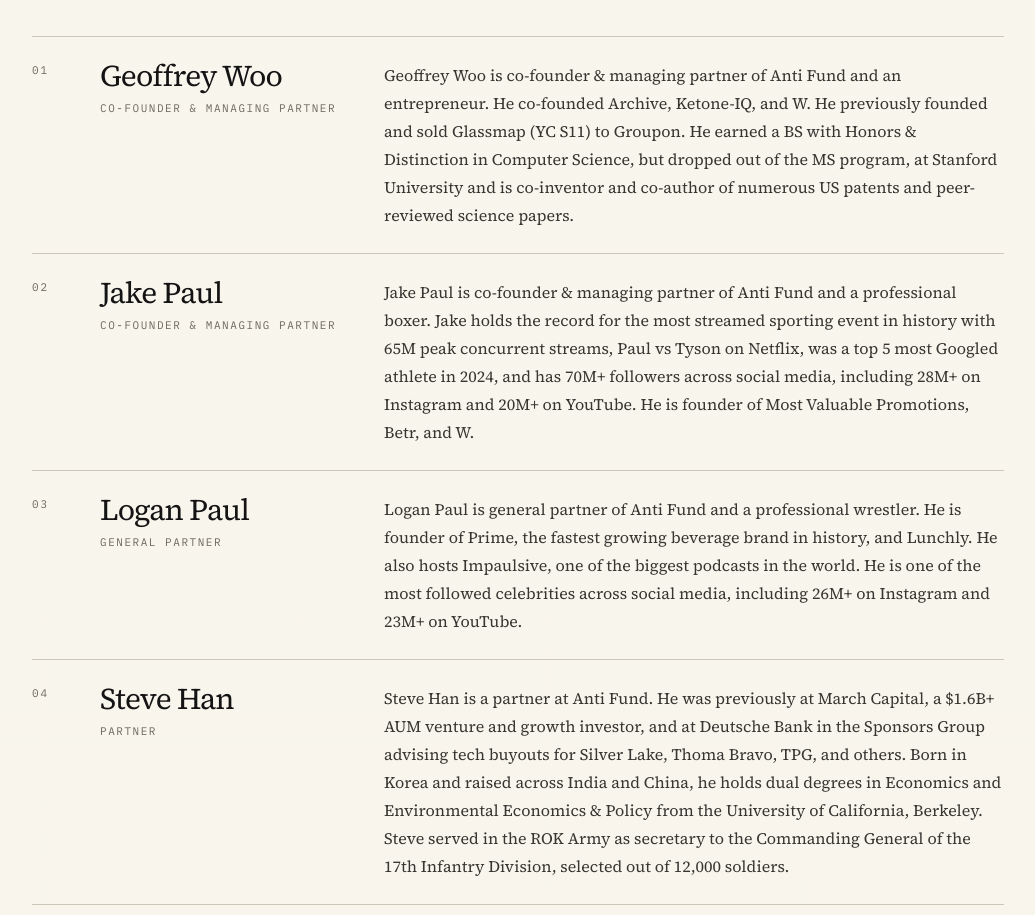
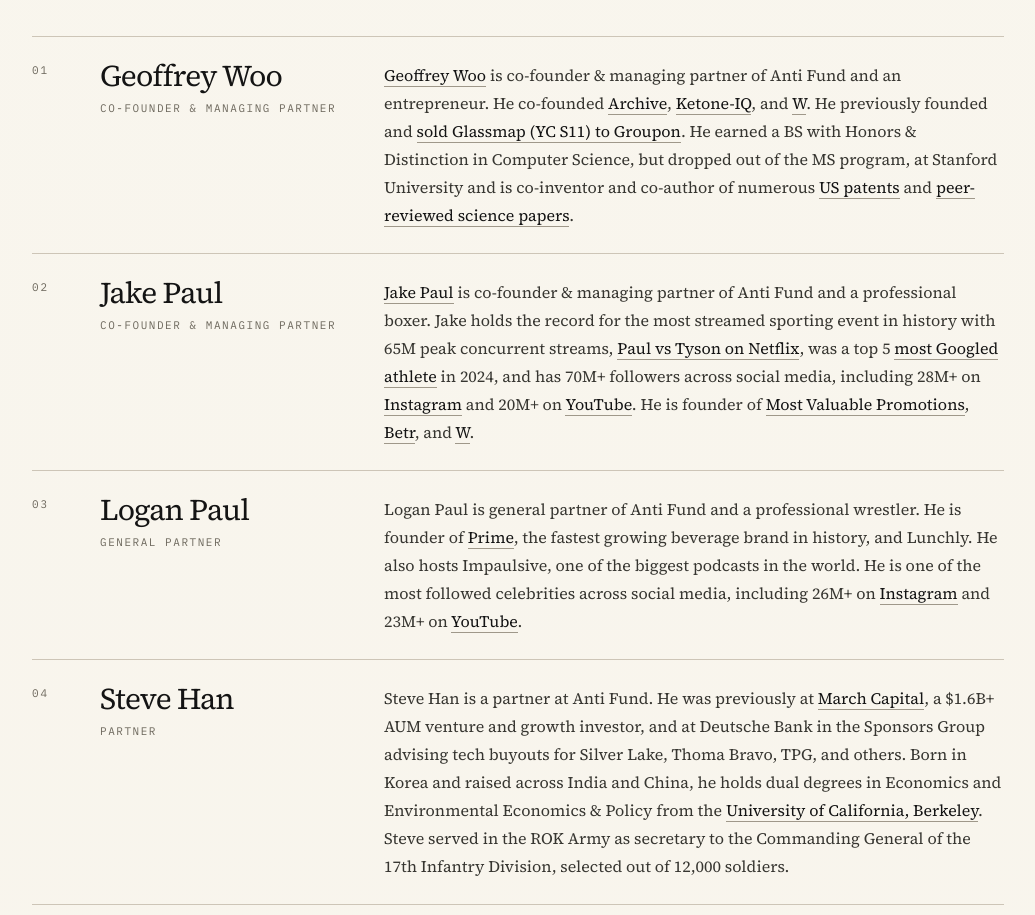
Before and after one commit to geoffreywoo/anti-fund, a Next.js app: page / in a window 1280 px wide. Shown: the part 5040-5955 px from the top of the page, without its empty margins (212-1247 px from the left). Built offline with nearby package versions, Linux system fonts and the light colour scheme.

Commit message:
feat: restore outbound links in team bios

```diff
--- a/components/Team.tsx
+++ b/components/Team.tsx
@@ -1,27 +1,134 @@
-const team = [
+import type { ReactNode } from "react";
+
+type TeamMember = {
+  name: string;
+  title: string;
+  bio: ReactNode;
+};
+
+function ExternalLink({
+  href,
+  children,
+}: {
+  href: string;
+  children: ReactNode;
+}) {
+  return (
+    <a
+      href={href}
+      target="_blank"
+      rel="noopener noreferrer"
+      className="paper-link"
+    >
+      {children}
+    </a>
+  );
+}
+
+const team: TeamMember[] = [
   {
     name: "Geoffrey Woo",
     title: "Co-founder & Managing Partner",
-    credential:
-      "Geoffrey Woo is co-founder & managing partner of Anti Fund and an entrepreneur. He co-founded Archive, Ketone-IQ, and W. He previously founded and sold Glassmap (YC S11) to Groupon. He earned a BS with Honors & Distinction in Computer Science, but dropped out of the MS program, at Stanford University and is co-inventor and co-author of numerous US patents and peer-reviewed science papers.",
+    bio: (
+      <>
+        <ExternalLink href="https://geoffreywoo.com">Geoffrey Woo</ExternalLink>{" "}
+        is co-founder & managing partner of Anti Fund and an entrepreneur. He
+        co-founded <ExternalLink href="https://archive.com">Archive</ExternalLink>
+        , <ExternalLink href="https://ketone.com">Ketone-IQ</ExternalLink>, and{" "}
+        <ExternalLink href="https://getw.com">W</ExternalLink>. He previously
+        founded and{" "}
+        <ExternalLink href="https://techcrunch.com/2012/11/01/groupon-quietly-acquires-location-based-social-recommendations-startup-glassmap/">
+          sold Glassmap (YC S11) to Groupon
+        </ExternalLink>
+        . He earned a BS with Honors & Distinction in Computer Science, but
+        dropped out of the MS program, at Stanford University and is
+        co-inventor and co-author of numerous{" "}
+        <ExternalLink href="https://patents.google.com/?inventor=Geoffrey+Woo">
+          US patents
+        </ExternalLink>{" "}
+        and{" "}
+        <ExternalLink href="https://scholar.google.com/scholar?hl=en&q=%22Geoffrey+Woo%22">
+          peer-reviewed science papers
+        </ExternalLink>
+        .
+      </>
+    ),
   },
   {
     name: "Jake Paul",
     title: "Co-founder & Managing Partner",
-    credential:
-      "Jake Paul is co-founder & managing partner of Anti Fund and a professional boxer. Jake holds the record for the most streamed sporting event in history with 65M peak concurrent streams, Paul vs Tyson on Netflix, was a top 5 most Googled athlete in 2024, and has 70M+ followers across social media, including 28M+ on Instagram and 20M+ on YouTube. He is founder of Most Valuable Promotions, Betr, and W.",
+    bio: (
+      <>
+        <ExternalLink href="https://en.wikipedia.org/wiki/Jake_Paul">
+          Jake Paul
+        </ExternalLink>{" "}
+        is co-founder & managing partner of Anti Fund and a professional boxer.
+        Jake holds the record for the most streamed sporting event in history
+        with 65M peak concurrent streams,{" "}
+        <ExternalLink href="https://www.netflix.com/tudum/articles/jake-paul-vs-mike-tyson-live-release-date-news">
+          Paul vs Tyson on Netflix
+        </ExternalLink>
+        , was a top 5{" "}
+        <ExternalLink href="https://trends.withgoogle.com/year-in-search/2024/">
+          most Googled athlete
+        </ExternalLink>{" "}
+        in 2024, and has 70M+ followers across social media, including 28M+ on{" "}
+        <ExternalLink href="https://www.instagram.com/jakepaul/">
+          Instagram
+        </ExternalLink>{" "}
+        and 20M+ on{" "}
+        <ExternalLink href="https://www.youtube.com/@jakepaul">
+          YouTube
+        </ExternalLink>
+        . He is founder of{" "}
+        <ExternalLink href="https://mostvaluablepromotions.com">
+          Most Valuable Promotions
+        </ExternalLink>
+        , <ExternalLink href="https://betr.app">Betr</ExternalLink>, and{" "}
+        <ExternalLink href="https://getw.com">W</ExternalLink>.
+      </>
+    ),
   },
   {
     name: "Logan Paul",
     title: "General Partner",
-    credential:
-      "Logan Paul is general partner of Anti Fund and a professional wrestler. He is founder of Prime, the fastest growing beverage brand in history, and Lunchly. He also hosts Impaulsive, one of the biggest podcasts in the world. He is one of the most followed celebrities across social media, including 26M+ on Instagram and 23M+ on YouTube.",
+    bio: (
+      <>
+        Logan Paul is general partner of Anti Fund and a professional wrestler.
+        He is founder of{" "}
+        <ExternalLink href="https://drinkprime.com">Prime</ExternalLink>, the
+        fastest growing beverage brand in history, and Lunchly. He also hosts
+        Impaulsive, one of the biggest podcasts in the world. He is one of the
+        most followed celebrities across social media, including 26M+ on{" "}
+        <ExternalLink href="https://www.instagram.com/loganpaul/">
+          Instagram
+        </ExternalLink>{" "}
+        and 23M+ on{" "}
+        <ExternalLink href="https://www.youtube.com/@loganpaulvlogs">
+          YouTube
+        </ExternalLink>
+        .
+      </>
+    ),
   },
   {
     name: "Steve Han",
     title: "Partner",
-    credential:
-      "Steve Han is a partner at Anti Fund. He was previously at March Capital, a $1.6B+ AUM venture and growth investor, and at Deutsche Bank in the Sponsors Group advising tech buyouts for Silver Lake, Thoma Bravo, TPG, and others. Born in Korea and raised across India and China, he holds dual degrees in Economics and Environmental Economics & Policy from the University of California, Berkeley. Steve served in the ROK Army as secretary to the Commanding General of the 17th Infantry Division, selected out of 12,000 soldiers.",
+    bio: (
+      <>
+        Steve Han is a partner at Anti Fund. He was previously at{" "}
+        <ExternalLink href="https://marchcp.com">March Capital</ExternalLink>, a
+        $1.6B+ AUM venture and growth investor, and at Deutsche Bank in the
+        Sponsors Group advising tech buyouts for Silver Lake, Thoma Bravo, TPG,
+        and others. Born in Korea and raised across India and China, he holds
+        dual degrees in Economics and Environmental Economics & Policy from the{" "}
+        <ExternalLink href="https://www.berkeley.edu">
+          University of California, Berkeley
+        </ExternalLink>
+        . Steve served in the ROK Army as secretary to the Commanding General
+        of the 17th Infantry Division, selected out of 12,000 soldiers.
+      </>
+    ),
   },
 ];
 
@@ -56,9 +163,7 @@ export default function Team() {
                       {member.title}
                     </p>
                   </div>
-                  <p className="text-base leading-7 text-ink-soft">
-                    {member.credential}
-                  </p>
+                  <p className="text-base leading-7 text-ink-soft">{member.bio}</p>
                 </div>
               ))}
             </div>
```
Also changed, not shown: 1 other file (tests, documents, lock files or other folders).
